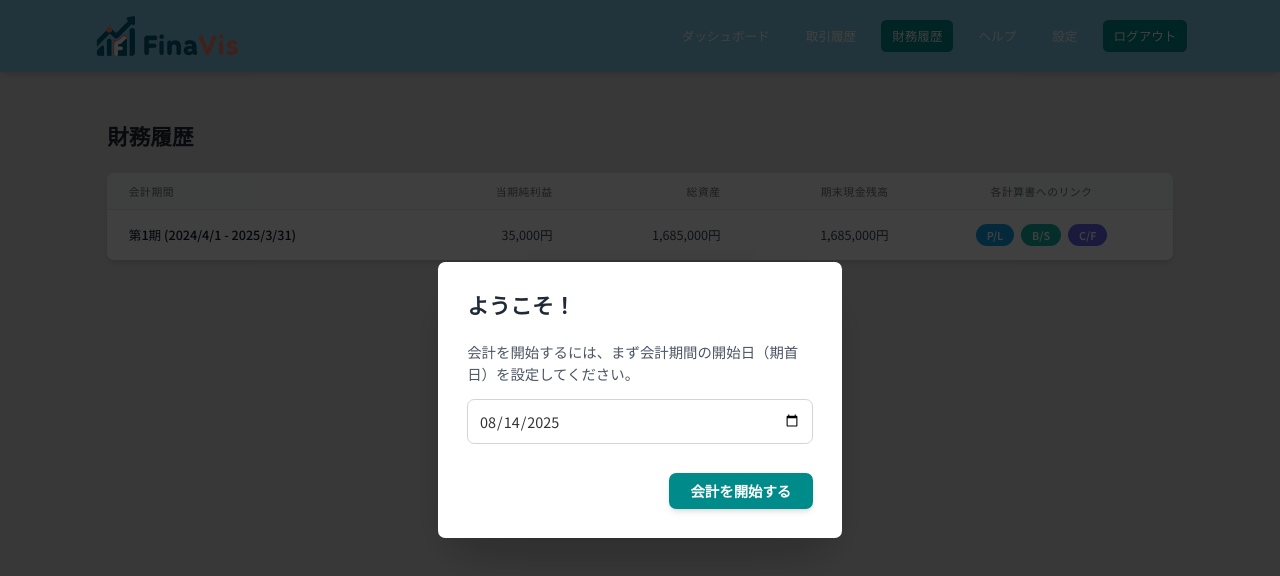
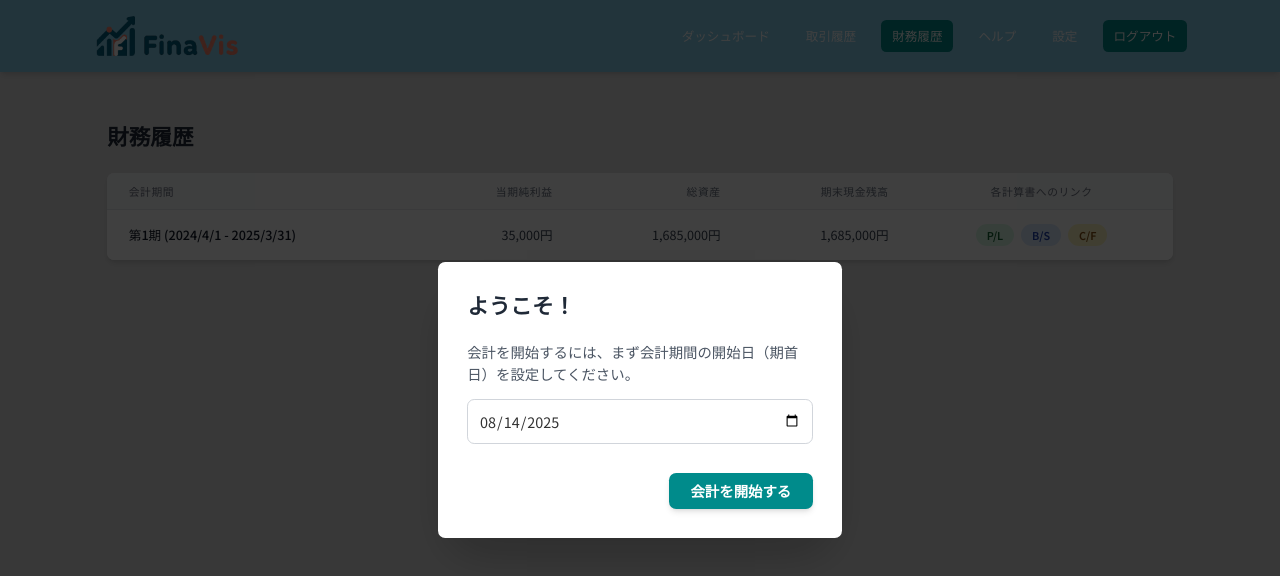
Before and after one commit to hiroba-develop/FinaVis_Demo, a React (Vite) app: page /financial-history in a window 1280 px wide. Shown: the top 576 px of the page. Built offline with nearby package versions, Linux system fonts and the light colour scheme; sample sign-in values are in the browser's storage.

Commit message:
財務履歴のボタンの色修正

```diff
--- a/src/pages/FinancialHistory.tsx
+++ b/src/pages/FinancialHistory.tsx
@@ -49,9 +49,9 @@ const FinancialHistory: React.FC = () => {
                                 <td className="px-6 py-4 whitespace-nowrap text-sm text-gray-700 text-right">{formatCurrency(periodData.balanceSheet.assets.資産合計)}円</td>
                                 <td className="px-6 py-4 whitespace-nowrap text-sm text-gray-700 text-right">{formatCurrency(periodData.cashFlowStatement.endingCashBalance)}円</td>
                                 <td className="px-6 py-4 whitespace-nowrap text-sm text-center space-x-2">
-                                    <Link to={`/income-statement/${index}`} className="inline-block bg-sky-500 text-white font-semibold px-3 py-1 text-xs rounded-full hover:bg-sky-600 transition-colors">P/L</Link>
-                                    <Link to={`/balance-sheet/${index}`} className="inline-block bg-teal-500 text-white font-semibold px-3 py-1 text-xs rounded-full hover:bg-teal-600 transition-colors">B/S</Link>
-                                    <Link to={`/cash-flow-statement/${index}`} className="inline-block bg-indigo-500 text-white font-semibold px-3 py-1 text-xs rounded-full hover:bg-indigo-600 transition-colors">C/F</Link>
+                                    <Link to={`/income-statement/${index}`} className="inline-block bg-green-100 text-green-800 font-semibold px-3 py-1 text-xs rounded-full hover:bg-green-200 transition-colors">P/L</Link>
+                                    <Link to={`/balance-sheet/${index}`} className="inline-block bg-blue-100 text-blue-800 font-semibold px-3 py-1 text-xs rounded-full hover:bg-blue-200 transition-colors">B/S</Link>
+                                    <Link to={`/cash-flow-statement/${index}`} className="inline-block bg-yellow-100 text-yellow-800 font-semibold px-3 py-1 text-xs rounded-full hover:bg-yellow-200 transition-colors">C/F</Link>
                                 </td>
                             </tr>
                         ))}
@@ -79,9 +79,9 @@ const FinancialHistory: React.FC = () => {
                             </div>
                         </div>
                         <div className="mt-3 pt-3 border-t text-center space-x-4">
-                            <Link to={`/income-statement/${index}`} className="inline-block bg-sky-500 text-white font-semibold px-4 py-2 rounded-full hover:bg-sky-600 transition-colors">P/L</Link>
-                            <Link to={`/balance-sheet/${index}`} className="inline-block bg-teal-500 text-white font-semibold px-4 py-2 rounded-full hover:bg-teal-600 transition-colors">B/S</Link>
-                            <Link to={`/cash-flow-statement/${index}`} className="inline-block bg-indigo-500 text-white font-semibold px-4 py-2 rounded-full hover:bg-indigo-600 transition-colors">C/F</Link>
+                            <Link to={`/income-statement/${index}`} className="inline-block bg-green-100 text-green-800 font-semibold px-4 py-2 rounded-full hover:bg-green-200 transition-colors">P/L</Link>
+                            <Link to={`/balance-sheet/${index}`} className="inline-block bg-blue-100 text-blue-800 font-semibold px-4 py-2 rounded-full hover:bg-blue-200 transition-colors">B/S</Link>
+                            <Link to={`/cash-flow-statement/${index}`} className="inline-block bg-yellow-100 text-yellow-800 font-semibold px-4 py-2 rounded-full hover:bg-yellow-200 transition-colors">C/F</Link>
                         </div>
                     </div>
                 ))}
```
